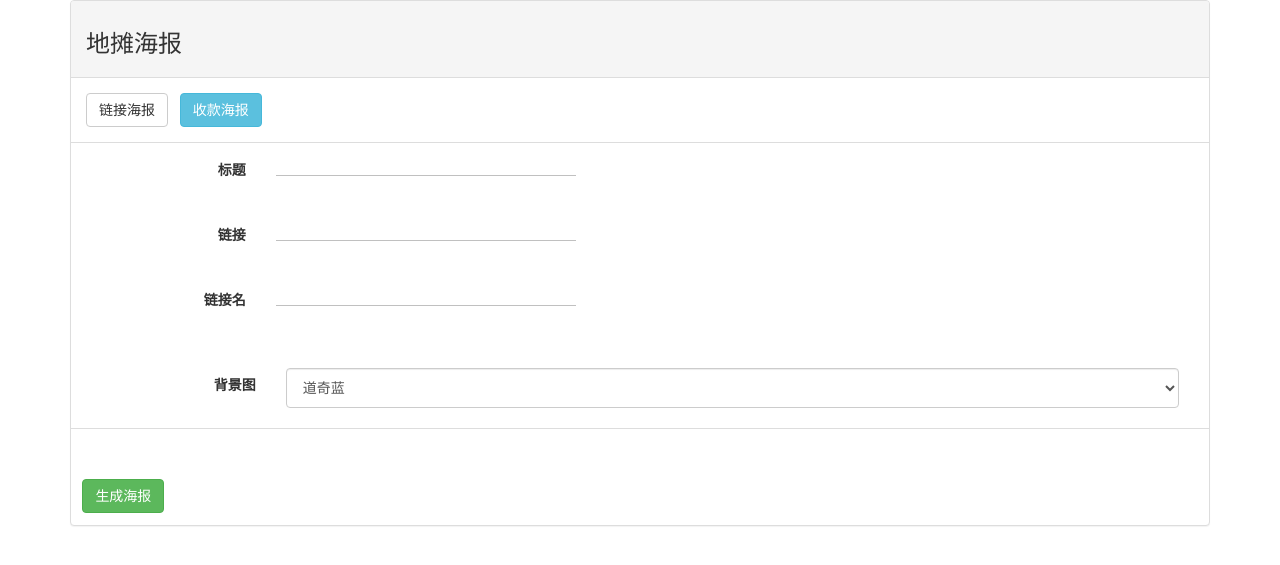
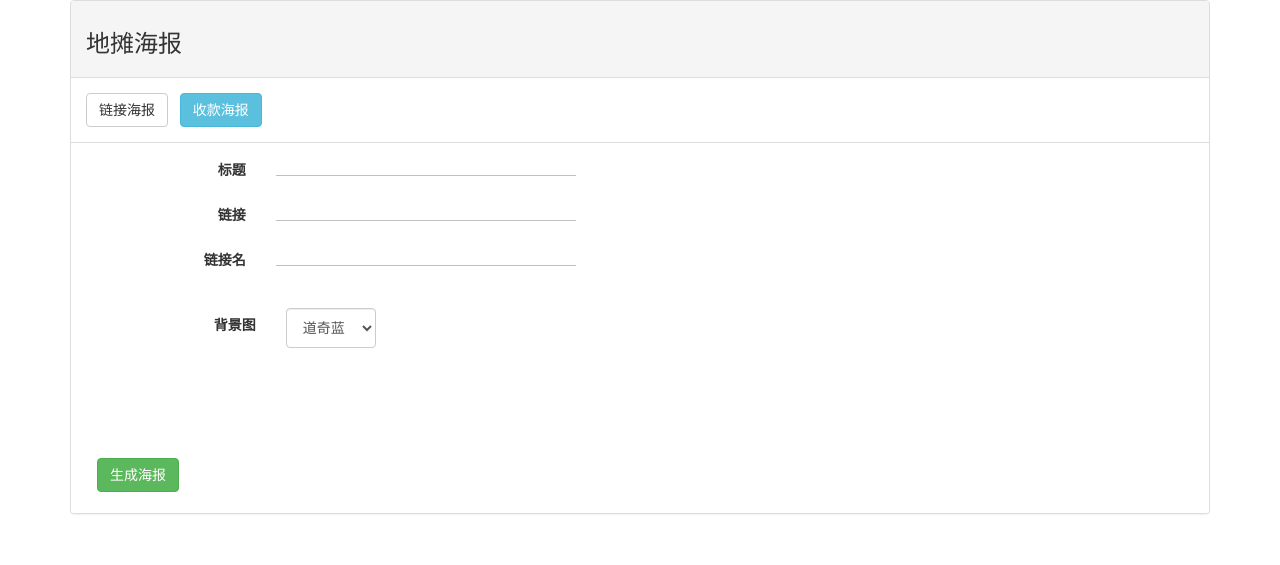
Before and after one commit to xyq946692052/streetpic, a Django app: page / in a window 1280 px wide. Shown: the top 565 px of the page. Run offline with Django 3.2, Linux system fonts and the light colour scheme; parts of the project's set-up code (start-up, migrations or seed data) failed here and were passed over; some libraries are stand-ins or nearby versions.

Commit message:
fix the layout

```diff
--- a/templates/index.html
+++ b/templates/index.html
@@ -80,33 +80,36 @@
                     <div class="col-sm-10">
                         <input type="text" name="title" class="title-input">
                     </div>
+                    <br/>
                 </div>
-                <br/>
+
                 <div class="form-group" style="height: 30px;" id="link-div">
                     <label for="link" class="col-sm-2 control-label">链接</label>
                     <div class="col-sm-10">
                         <input type="text" id="link_url" name="link_url" class="title-input">
                     </div>
+                    <br/>
                 </div>
-                <br/>
+
                 <div class="form-group" style="height: 30px;" id="link-name-div">
                     <label for="link" class="col-sm-2 control-label">链接名</label>
                     <div class="col-sm-10">
                         <input type="text" id="link_name" name="link_name" class="title-input">
                     </div>
+                     <br/><br/>
                 </div>
-                <br/>
                 <div class="form-group" style="height: 30px; display:none;" id="qrcode-div">
                     <label for="qrcode" class="col-sm-2 control-label">收款码</label>
                     <div class="col-sm-10">
                         <input type="file" name="upload_qrcode">
                     </div>
-                </div><br/>
-
-                <div style="height:50px;">
+                    <br/><br/>
+                </div>
+                 <div style="height:100px;">
+                     <br/>
                     <label for="background" class="col-sm-2 control-label">背景图</label>
                     <div class="col-sm-10">
-                        <select class="form-control" style="height:40px;" name="background" >
+                        <select class="form-control" style="width:90px;height:40px;" name="background" >
                             <option style="background-color:#1E90FF;" value="#1E90FF">道奇蓝 </option>
                             <option style="background-color:#5F9EA0;" value="#5F9EA0">军服蓝 </option>
                             <option style="background-color:#708090;" value="#708090">石板灰 </option>
@@ -116,15 +119,15 @@
                             <option style="background-color:#FF4500" value="#FF4500">橙红色 </option>
                         </select>
                     </div>
+                    <br/><br/>
                 </div>
+                <br/>
+                <button type="button" class="btn btn-success" style="margin-top:50px; margin-left:1%; margin-bottom:1%;" onclick="confirm();">生成海报</button>
             </li>
 
 
+        </ul>
 
-
-
-        </ul>
-        <button type="button" class="btn btn-success" style="margin-top:50px; margin-left:1%; margin-bottom:1%;" onclick="confirm();">生成海报</button>
 </div>
     </form>
 </div>
```
